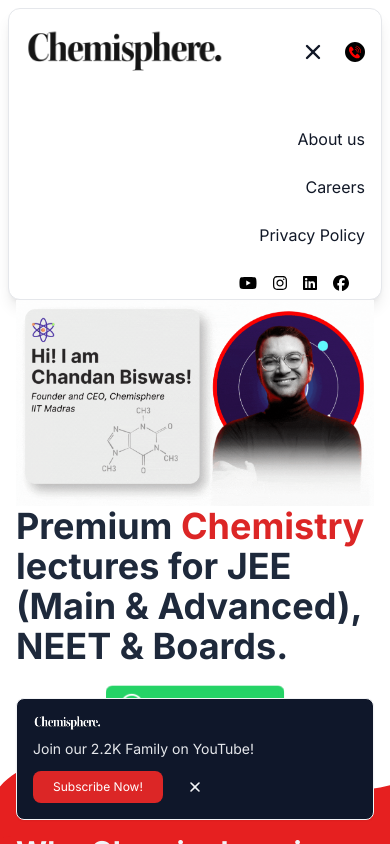
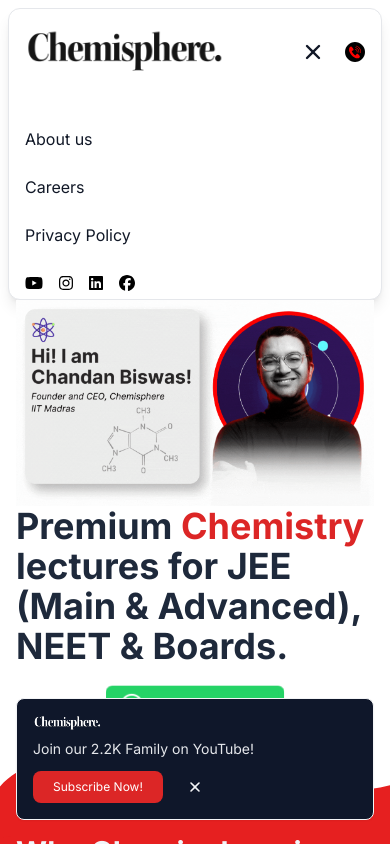
Before and after one commit to aryannpanchal/chemisphere-official-website, a Next.js app: page / in a window 390 px wide. Both pictures are taken after a click on the button 322 px from the left and 43 px from the top of the page. Shown: the top 844 px of the page. Built offline with nearby package versions, Linux system fonts and the light colour scheme.

Commit message:
Update Navbar.jsx

```diff
--- a/components/Navbar.jsx
+++ b/components/Navbar.jsx
@@ -76,7 +76,7 @@ useEffect(() => {
 
                 </div>
                 <div className={`flex-1 items-center mt-8 md:mt-0 md:flex ${state ? 'block' : 'hidden'}  `}>
-                    <ul className="justify-center text-right items-center space-y-6 md:flex md:space-x-6 pl-86 md:space-y-0 pb-1">
+                    <ul className="justify-center items-center space-y-6 md:flex md:space-x-6 pl-86 md:space-y-0 pb-1">
                         {
                             navigation.map((item, idx) => {
                                 return (
```
